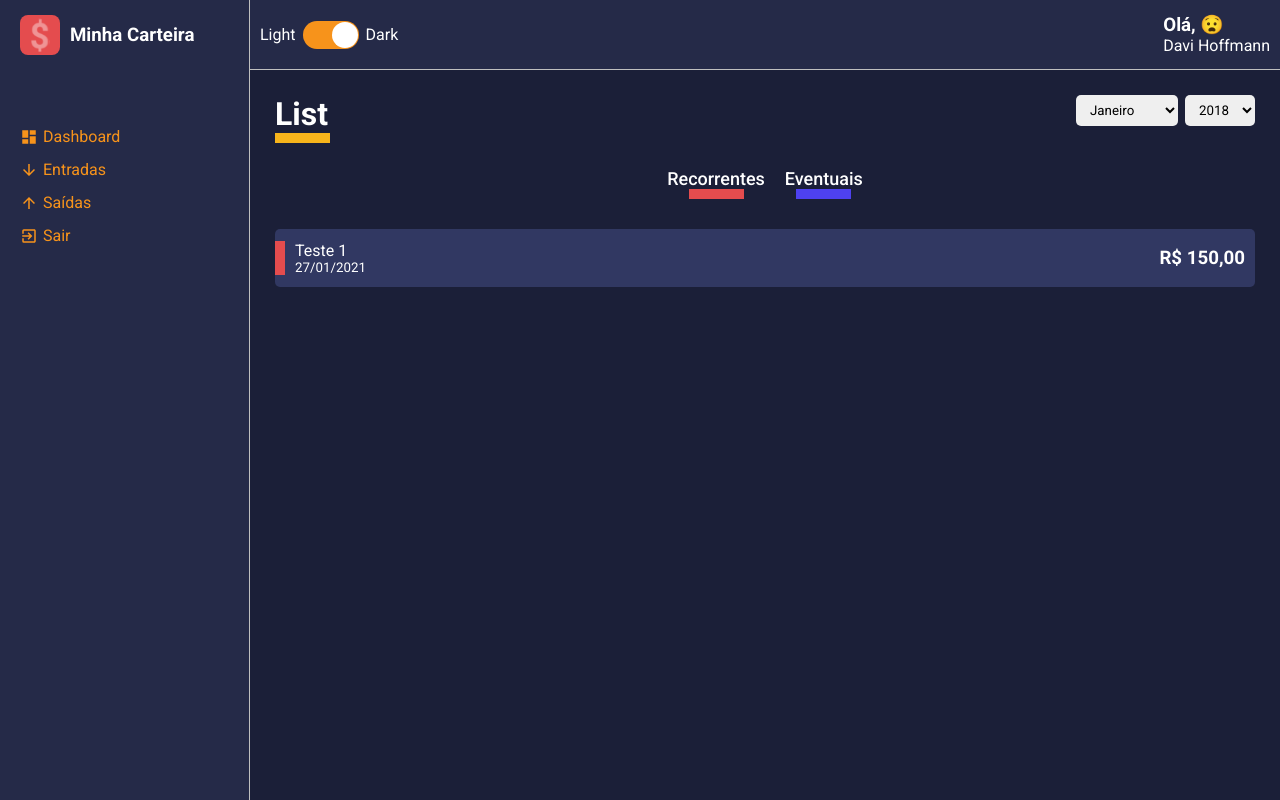
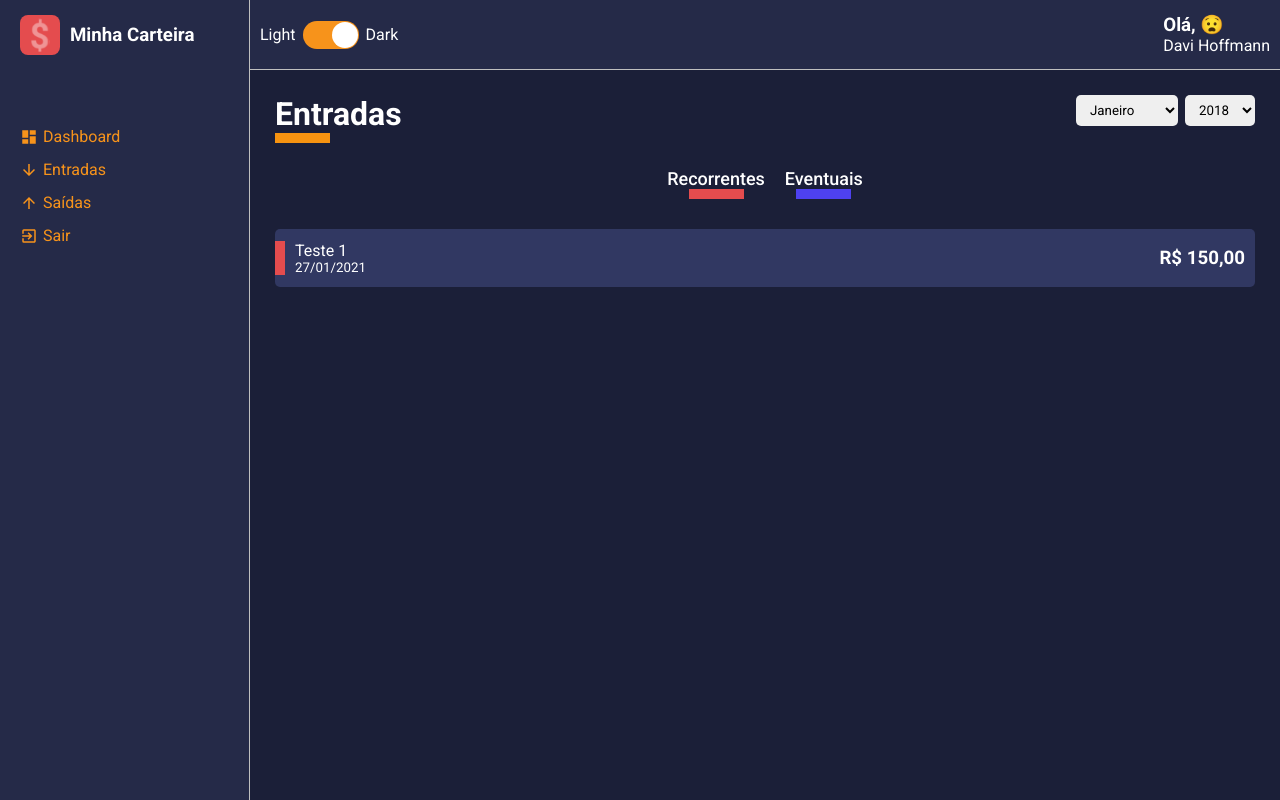
Before and after one commit to davihoffmann/minha-carteira-web, a React (Create React App) app: page /list/entry-balance in a window 1280 px wide. Built offline with nearby package versions, Linux system fonts and the light colour scheme.

Commit message:
finalizada rota da aplicação

```diff
--- a/src/pages/List/index.tsx
+++ b/src/pages/List/index.tsx
@@ -1,10 +1,25 @@
-import React from 'react';
+import React, { ReactElement, useMemo } from 'react';
 import ContentHeader from '../../components/ContentHeader';
 import SelectInput from '../../components/SelectInput';
 import HistoryFinanceCard from '../../components/HistoryFinanceCard';
 import { Container, Filters, Content } from './styles';
 
-const List: React.FC = () => {
+interface IRouteParams {
+    match: {
+        params: {
+            type: string;
+        };
+    };
+}
+
+export default function List({ match }: IRouteParams): ReactElement {
+    const { type } = match.params;
+    const headerInfo = useMemo(() => {
+        return type === 'entry-balance'
+            ? { title: 'Entradas', lineColor: '#f79310' }
+            : { title: 'Saídas', lineColor: '#e44c4e' };
+    }, [type]);
+
     const months = [
         {
             valor: 1,
@@ -82,7 +97,7 @@ const List: React.FC = () => {
 
     return (
         <Container>
-            <ContentHeader title="List" lineColor="#F7b41B">
+            <ContentHeader title={headerInfo.title} lineColor={headerInfo.lineColor}>
                 <SelectInput options={months} />
                 <SelectInput options={years} />
             </ContentHeader>
@@ -101,6 +116,4 @@ const List: React.FC = () => {
             </Content>
         </Container>
     );
-};
-
-export default List;
+}
```
